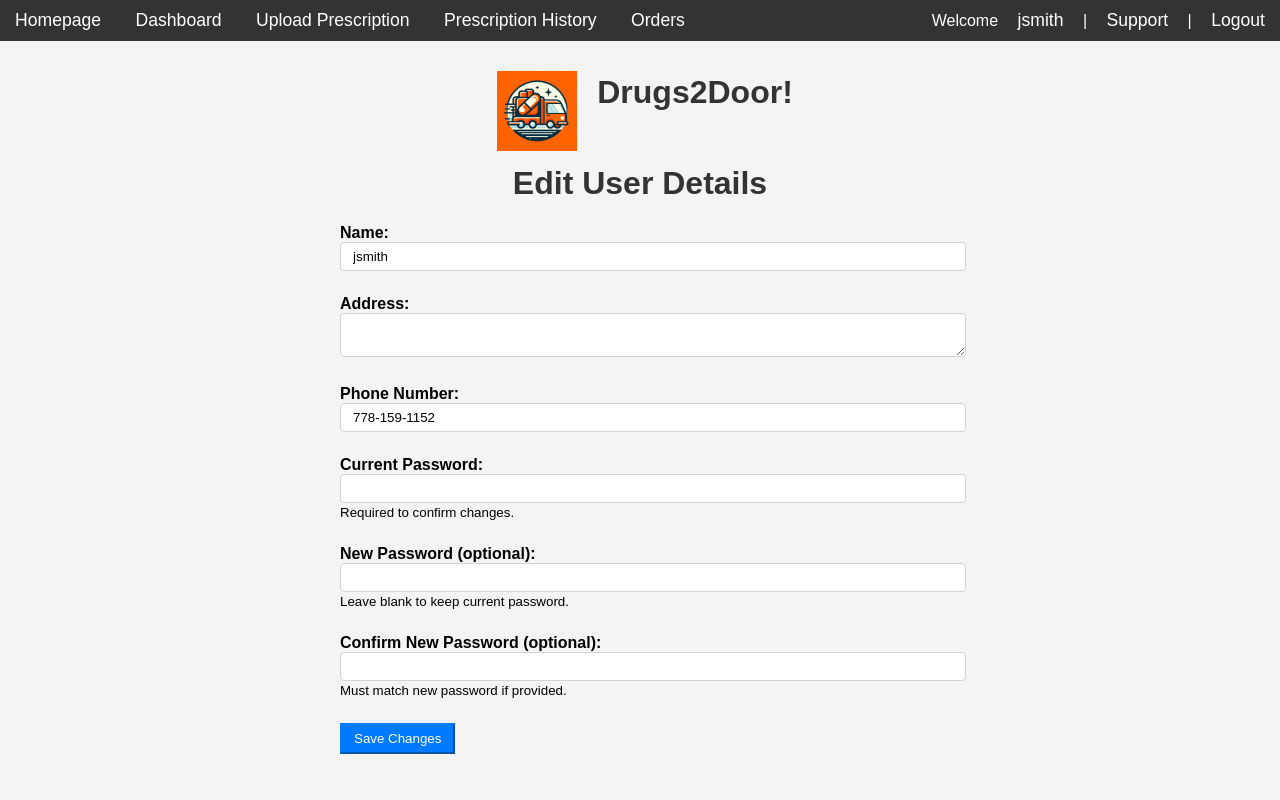
After one commit to chrispoon007/Drugs2Door, a Flask app: page /userdetails in a window 1280 px wide. The commit adds this page. Run offline with Flask 3, Linux system fonts and the light colour scheme; a user stored in the database is signed in.

Commit message:
chore: Update base.html template and user form validation in forms.py

```diff
--- a/app.py
+++ b/app.py
@@ -1,16 +1,15 @@
 from flask import Flask, render_template, jsonify, request, redirect, url_for, flash
-import csv
 from pathlib import Path
 from db import db
-from models import Customer, Drug, Order, DrugOrder, User
+from models import Drug, Order, DrugOrder, User
 from sqlalchemy.exc import IntegrityError
 from flask_wtf import FlaskForm
 from wtforms import StringField, PasswordField, SubmitField
 from wtforms.validators import DataRequired, Email, EqualTo
-from flask_bcrypt import Bcrypt
-from forms import RegistrationForm, LoginForm
-from flask_login import login_required, current_user, login_user, LoginManager, logout_user
-
+from passlib.hash import scrypt  # Import Scrypt from passlib
+from forms import RegistrationForm, LoginForm, UserUpdateForm
+from flask_login import login_manager, login_required, current_user, login_user, LoginManager, logout_user
+from werkzeug.security import generate_password_hash, check_password_hash
 
 # Initialize Flask application
 app = Flask(__name__)
@@ -20,14 +19,13 @@ login_manager = LoginManager()
 login_manager.init_app(app)
 db.init_app(app)
 
-bcrypt = Bcrypt(app)
-
 # Secret key for form validation
 app.config["SECRET_KEY"] = '12345678901'
 
 @login_manager.user_loader
 def load_user(user_id):
     return User.query.get(int(user_id))
+
 # Registration form
 @app.route("/register", methods=['GET', 'POST'])
 def register():
@@ -38,7 +36,7 @@ def register():
             # A user with this email already exists, handle accordingly
             flash('A user with this email already exists. Please log in or use a different email.', 'danger')
         else:
-            hashed_password = bcrypt.generate_password_hash(form.password.data).decode('utf-8')
+            hashed_password = scrypt.encrypt(form.password.data)  # Hash password with Scrypt
             user = User(username=form.username.data, email=form.email.data, password=hashed_password)
             db.session.add(user)
             db.session.commit()
@@ -50,23 +48,23 @@ def register():
 # Home route
 @app.route("/")
 def home():
-  return render_template("base.html", name="Chris")
+    return render_template("base.html", name="Chris")
 
 # Upload Prescription route
 @app.route("/upload", methods=["GET", "POST"])
 def upload():
-  if request.method == "POST":
-    # Logic to handle the uploaded prescription
-    # This will depend on how you're handling file uploads
-    pass
-  return render_template("upload.html")
+    if request.method == "POST":
+        # Logic to handle the uploaded prescription
+        # This will depend on how you're handling file uploads
+        pass
+    return render_template("upload.html")
 
 # Prescription History route
 @app.route("/history")
 def history():
-  # Logic to fetch and display the prescription history
-  # This will depend on how you're storing prescriptions
-  return render_template("history.html")
+    # Logic to fetch and display the prescription history
+    # This will depend on how you're storing prescriptions
+    return render_template("history.html")
 
 # Orders route
 @app.route('/orders')
@@ -77,11 +75,11 @@ def orders():
 # Support route
 @app.route("/support", methods=["GET", "POST"])
 def support():
-  if request.method == "POST":
-    # Logic to handle support queries
-    # This could involve sending an email or storing the query in a database
-    pass
-  return render_template("support.html")
+    if request.method == "POST":
+        # Logic to handle support queries
+        # This could involve sending an email or storing the query in a database
+        pass
+    return render_template("support.html")
 
 # Login route
 @app.route("/login", methods=['GET', 'POST'])
@@ -89,12 +87,15 @@ def login():
     form = LoginForm()
     if form.validate_on_submit():
         user = User.query.filter_by(email=form.email.data).first()
-        if user and bcrypt.check_password_hash(user.password, form.password.data):
-            login_user(user)
-            flash('You have successfully logged in!', 'success')
-            return redirect(url_for('dashboard'))
+        if user:
+            if user.password and scrypt.verify(form.password.data, user.password):  # Verify with Scrypt
+                login_user(user)
+                flash('You have successfully logged in!', 'success')
+                return redirect(url_for('dashboard'))
+            else:
+                flash('Incorrect password. Please try again.', 'danger')
         else:
-            flash('Login Unsuccessful. Please check your email and password', 'danger')
+            flash('Invalid email.', 'danger')
     return render_template('login.html', title='Login', form=form)
 
 @app.route('/logout')
@@ -110,14 +111,68 @@ def logout():
 def dashboard():
     return render_template('dashboard.html', title='Dashboard', name=current_user.username, email=current_user.email)
 
-# Customers route
-@app.route("/customers")
-def customers():
-  statement = db.select(Customer).order_by(Customer.name)
-  result = db.session.execute(statement)
-  customer_list = result.scalars().all()
-  customer_balances = {customer.id: sum([sum([item.drug.price * item.quantity for item in order.items]) for order in customer.orders]) for customer in customer_list}
-  return render_template("customers.html", customers=customer_list, customer_balances=customer_balances)
+# User details route
+from passlib.hash import scrypt  # Import Scrypt
+
+@app.route('/userdetails', methods=['GET', 'POST'])
+@login_required
+def userdetails():
+    form = UserUpdateForm()
+
+    if form.validate_on_submit():
+        # Check current password using Scrypt verification
+        if scrypt.verify(form.current_password.data, current_user.password):
+            current_user.username = form.name.data
+            current_user.address = form.address.data
+            current_user.phone = form.phone.data
+
+            if form.new_password.data:
+                # Hash new password using Scrypt
+                current_user.password = scrypt.encrypt(form.new_password.data)
+
+            db.session.commit()
+            flash('Your account information has been updated!', 'success')
+            return redirect(url_for('userdetails'))
+        else:
+            flash('Incorrect current password.', 'error')
+
+    elif request.method == 'GET':
+        form.name.data = current_user.username
+        form.address.data = current_user.address
+        form.phone.data = current_user.phone
+
+    return render_template('userdetails.html', title='User Details', form=form)
+
+
+@app.route("/api/users")  # Changed route name to users
+def users_json():
+    statement = db.select(User).order_by(User.name)
+    results = db.session.execute(statement)
+    users = []
+    for user in results.scalars():
+        json_record = {
+            "id": user.id,
+            "name": user.name,  # Assuming User model has a name field
+            "phone": user.phone,  # Assuming User model has a phone field
+            # Add other relevant user data if needed
+        }
+        users.append(json_record)
+    return jsonify(users)
+
+# API route to create a new user
+@app.route("/api/users", methods=["POST"])
+def create_user():
+    data = request.json
+    if not data or "name" not in data or "phone" not in data:
+        return "Invalid request", 400
+    new_user = User(name=data["name"], phone=data["phone"])  # Use User model
+    db.session.add(new_user)
+    try:
+        db.session.commit()
+    except IntegrityError:
+        db.session.rollback()
+        return "A user with this name already exists", 400
+    return jsonify({"message": "User created successfully!"})
 
 # Drugs Available route
 @app.route("/drugs")
@@ -126,22 +181,6 @@ def drugs():
   result = db.session.execute(statement)
   drug_list = result.scalars().all()
   return render_template("drugs.html", drugs=drug_list)
-
-# API route to get all customers in JSON format
-@app.route("/api/customers")
-def customers_json():
-  statement = db.select(Customer).order_by(Customer.name)
-  results = db.session.execute(statement)
-  customers = []
-  for customer in results.scalars():
-    json_record = {
-      "id": customer.id,
-      "name": customer.name,
-      "phone": customer.phone,
-      "balance": customer.balance,
-    }
-    customers.append(json_record)
-  return jsonify(customers)
 
 # API route to get all drugs in JSON format
 @app.route("/api/drugs")
@@ -159,15 +198,6 @@ def drugs_json():
     drugs.append(json_record)
   return jsonify(drugs)
 
-# API route to get a specific customer in JSON format
-@app.route("/api/customers/<int:customer_id>")
-def customer_detail_json(customer_id):
-  statement = db.select(Customer).where(Customer.id == customer_id)
-  result = db.session.execute(statement).scalars().first()
-  if result is None:
-    return jsonify({"error": "Customer not found"}), 404
-  return jsonify(result.to_json())
-
 # API route to get a specific drug in JSON format
 @app.route("/api/drugs/<int:drug_id>")
 def drug_detail_json(drug_id):
@@ -177,20 +207,6 @@ def drug_detail_json(drug_id):
     return jsonify({"error": "Drug not found"}), 404
   return jsonify(result.to_json())
 
-# API route to create a new customer
-@app.route("/api/customers", methods=["POST"])
-def create_customer():
-  data = request.json
-  if not data or "name" not in data or "phone" not in data:
-    return "Invalid request", 400
-  new_customer = Customer(name=data["name"], phone=data["phone"])
-  db.session.add(new_customer)
-  try:
-    db.session.commit()
-  except IntegrityError:
-    db.session.rollback()
-    return "A customer with this name already exists", 400
-
 # Run the application
 if __name__ == "__main__":
     app.run(debug=True, port=8888)
--- a/forms.py
+++ b/forms.py
@@ -1,6 +1,6 @@
 from flask_wtf import FlaskForm
-from wtforms import StringField, PasswordField, SubmitField
-from wtforms.validators import DataRequired, Email, EqualTo, Length, Regexp
+from wtforms import StringField, PasswordField, SubmitField, TextAreaField
+from wtforms.validators import DataRequired, Optional, Email, EqualTo, Length, Regexp
 
 class RegistrationForm(FlaskForm):
     username = StringField('Username', validators=[DataRequired(), Length(min=2, max=20)])
@@ -14,3 +14,13 @@ class LoginForm(FlaskForm):
     email = StringField('Email', validators=[DataRequired(), Email()])
     password = PasswordField('Password', validators=[DataRequired()])
     submit = SubmitField('Login')
+
+class UserUpdateForm(FlaskForm):
+    email = StringField('Email', validators=[DataRequired(), Email()])
+    name = StringField('Name', validators=[Optional(), Length(min=0, max=50)])  # Optional name field
+    address = TextAreaField('Address', validators=[Optional(), Length(min=0, max=255)])  # Optional address field
+    phone = StringField('Phone Number', validators=[Optional(), Length(min=10, max=10), Regexp('^[0-9]*$', message="Phone number must contain only numbers")])  # Optional phone field with validation
+    current_password = PasswordField('Current Password', validators=[DataRequired()])
+    new_password = PasswordField('New Password', validators=[Optional(), Length(min=6)])  # Optional new password field
+    confirm_password = PasswordField('Confirm New Password', validators=[EqualTo('new_password')])  # Confirm new password if provided
+    submit = SubmitField('Update')
--- a/templates/base.html
+++ b/templates/base.html
@@ -38,7 +38,7 @@
             <a href="{{ url_for('history') }}">Prescription History</a>
             <a href="{{ url_for('orders') }}">Orders</a>
             <div class="right-align">
-                <span>Welcome {{ current_user.username }}</span> |
+                <span>Welcome <a href="{{ url_for('userdetails') }}">{{ current_user.username }}</a></span> |
                 <a href="{{ url_for('support') }}">Support</a> |
                 <a href="{{ url_for('logout') }}">Logout</a>
             </div>
--- a/templates/support.html
+++ b/templates/support.html
@@ -1,4 +1,4 @@
-{% extends "base2.html" %}
+{% extends "base.html" %}
 
 {% block content %}
 <h2>Support</h2>
--- /dev/null
+++ b/templates/userdetails.html
@@ -0,0 +1,91 @@
+{% extends "base.html" %}
+
+{% block content %}
+<style>
+  .container {
+    max-width: 600px;
+    margin: 0 auto;
+  }
+  .form-group {
+    margin-bottom: 1.5rem;
+  }
+  label {
+    font-weight: bold;
+  }
+  .form-control {
+    width: 100%;
+    padding: .375rem .75rem;
+    border: 1px solid #ced4da;
+    border-radius: .25rem;
+  }
+  .btn-primary {
+    color: #fff;
+    background-color: #007bff;
+    border-color: #007bff;
+    padding: .375rem .75rem;
+    cursor: pointer;
+  }
+</style>
+
+<div class="container py-5">
+  <h1 class="text-center mb-4">Edit User Details</h1>
+
+  {% with messages = get_flashed_messages(with_categories=True) %}
+    {% if messages %}
+      <div class="alert alert-info">
+        {% for category, message in messages %}
+          <p class="{{ category }}">{{ message }}</p>
+        {% endfor %}
+      </div>
+    {% endif %}
+  {% endwith %}
+
+  <form method="POST">
+    {{ form.hidden_tag() }}
+
+    <div class="form-group">
+      <label for="name">Name:</label>
+      {{ form.name(class="form-control") }}
+      {% if form.name.errors %}
+        <div class="invalid-feedback">{{ form.name.errors }}</div>
+      {% endif %}
+    </div>
+
+    <div class="form-group">
+      <label for="address">Address:</label>
+      {{ form.address(class="form-control") }}
+      {% if form.address.errors %}
+        <div class="invalid-feedback">{{ form.address.errors }}</div>
+      {% endif %}
+    </div>
+
+    <div class="form-group">
+      <label for="phone">Phone Number:</label>
+      {{ form.phone(class="form-control") }}
+      {% if form.phone.errors %}
+        <div class="invalid-feedback">{{ form.phone.errors }}</div>
+      {% endif %}
+    </div>
+
+    <div class="form-group">
+      <label for="password">Current Password:</label>
+      <input type="password" name="current_password" class="form-control" required>
+      <small class="form-text text-muted">Required to confirm changes.</small>
+    </div>
+
+    <div class="form-group">
+      <label for="new_password">New Password (optional):</label>
+      <input type="password" name="new_password" class="form-control">
+      <small class="form-text text-muted">Leave blank to keep current password.</small>
+    </div>
+
+    <div class="form-group">
+      <label for="confirm_password">Confirm New Password (optional):</label>
+      <input type="password" name="confirm_password" class="form-control">
+      <small class="form-text text-muted">Must match new password if provided.</small>
+    </div>
+
+    <button type="submit" class="btn btn-primary btn-block">Save Changes</button>
+  </form>
+</div>
+{% endblock %}
```
Also changed, not shown: data/customers.csv (deleted, +0 -21 lines), data/users.csv (added, +21 -0 lines), manage.py (+47 -47 lines), models.py (+35 -48 lines), templates/orders.html (+24 -9 lines), data/sql.db.
